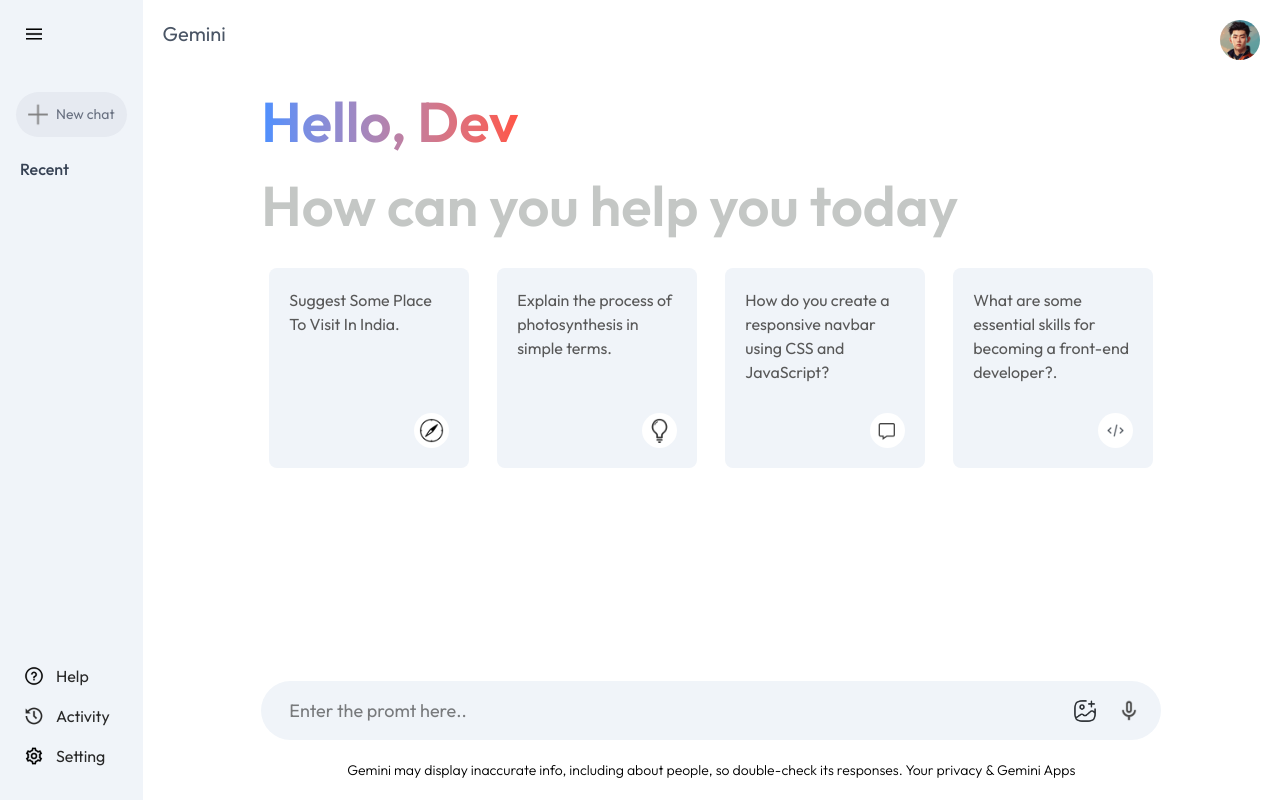
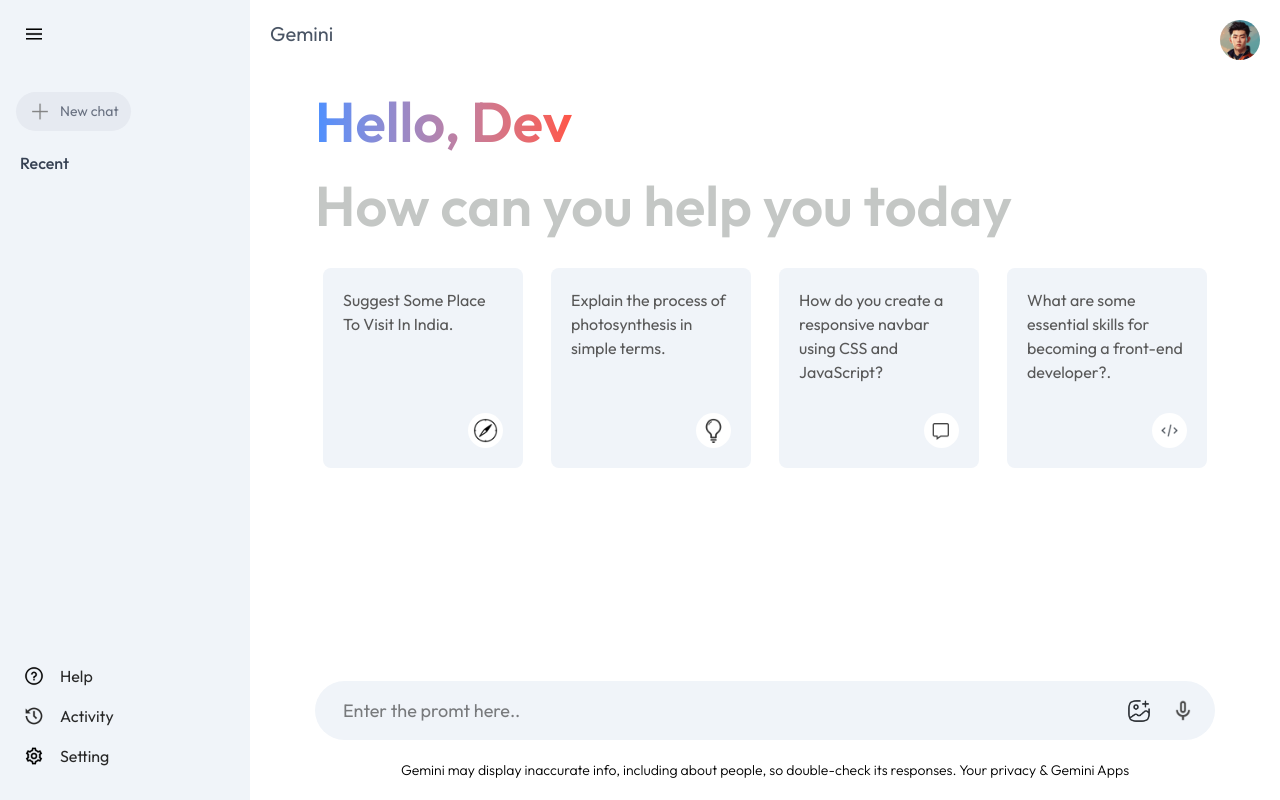
Before and after one commit to manu-sklm/React_Projects, a React (Vite) app in the folder Gemini_Clone/: page / in a window 1280 px wide. Built offline with nearby package versions, Linux system fonts and the light colour scheme.

Commit message:
Version 2: fully functional , but with existing problem: a scrollbar flash at bottom of the recent prompt container

```diff
--- a/Gemini_Clone/src/components/Container.jsx
+++ b/Gemini_Clone/src/components/Container.jsx
@@ -6,7 +6,7 @@
   return (
 
 
-    <div className='flex '>
+    <div className='flex  '>
 
            <Sidebar/>
            <Main/>
--- a/Gemini_Clone/src/components/Main.jsx
+++ b/Gemini_Clone/src/components/Main.jsx
@@ -120,7 +120,7 @@
 
 
            </>):(
-					<div className="px-[5%] max-h-[70vh] overflow-y-scroll scrollbar-hide">
+					<div className="px-[5%] max-h-[70vh] overflow-y-scroll scrollbar-hide mb-5">
 						<div className="my-[40px] flex items-center gap-[20px]">
 							<img src={assets.user} alt="" className="w-[40px] rounded-full" />
 							<p className='self-end max-w-[80%] bg-[#e8f0fe] px-4 py-2 rounded-tl-sm rounded-tr-full rounded-br-full rounded-bl-full text-[16px] '>{input}</p>
@@ -148,7 +148,7 @@
 
                                <p
                                    className={`transition-all duration-500 ease-in-out opacity-0 translate-y-2 ${
-                                    resultData ? 'opacity-100 translate-y-0' : ''
+                                    resultData ? 'opacity-100 translate-y-0 p-7' : ''
                                    } text-[16px] font-light leading-[1.8]`}
                                    dangerouslySetInnerHTML={{ __html: resultData }}
 
@@ -170,9 +170,9 @@
 
 
 
-           <div className={`absolute bottom-0 w-full  mx-auto max-w-[900px] ${showResults? 'shadow-[0_-50px_10px_-6px_rgba(255,255,255,0.6)]'  :''} `}  >
+           <div className={`absolute bottom-0 w-full   mx-auto max-w-[900px] ${showResults? 'shadow-[0_-50px_10px_-6px_rgba(255,255,255,0.6)]'  :''} `}  >
              <div
-                className='flex items-center justify-between bg-[#f0f4f9] px-5 py-2 rounded-full'
+                className='flex items-center justify-between bg-[#f0f4f9] px-5 py-2  rounded-full'
                 >
                   <input type="text"
                     value={inputLocal}
--- a/Gemini_Clone/src/components/Sidebar.jsx
+++ b/Gemini_Clone/src/components/Sidebar.jsx
@@ -6,7 +6,7 @@
 
 const Sidebar = () => {
 
-    const [extented,setExteded]=useState(true);
+    const [extended,setExtended]=useState(true);
     const{prevPrompts} =useSelector((state)=>state.chat);
     const dispatch =useDispatch();
 
@@ -18,34 +18,39 @@
 
   return (
 
-    <div className='inline-flex flex-col justify-between max-h-screen  bg-[#f0f4f9] px-4 py-2'>
+    <div className={`inline-flex flex-col justify-between h-screen bg-[#f0f4f9] px-4 py-2 transition-all duration-300 ease-in-out ${extended ? 'min-w-[250px] w-[250px]' : 'min-w-[80px] w-[80px]' }`}>
+
+
         <div className='mt-4'>
 
 
-             <img src={assets.menu_icon} alt="menu" onClick={()=>{ setExteded(pre=>!pre)}} className='size-[20px] ml-2'/>
+             <img src={assets.menu_icon} alt="menu" onClick={()=>{ setExtended(pre=>!pre)}} className='size-[20px] ml-2'/>
 
              <div className='inline-flex mt-12  items-center gap-2 py-2 px-3 bg-[#e6eaf1] rounded-full text-sm text-gray-500 cursor-pointer '
-             onClick={()=>dispatch(newChat())}
-             >
-                <img src={assets.plus_icon} alt="plus icon"  className='w-[20px]'/>
-                {extented&&<p>New chat</p>}
-             </div>
+                onClick={()=>dispatch(newChat())}
+              >
+                <img src={assets.plus_icon} alt="plus icon"  className='w-[20px] pl-1'/>
+                 <p className={`transition-all duration-300 origin-left whitespace-nowrap overflow-hidden ${extended? 'opacity-100 scale-100 ml-1 max-w-[100px]':'opacity-0 scale-90 ml-0 max-w-0'}`}>
+
+                      New chat
+                  </p>
+              </div>
 
 
 
 
+               <div className={`transition-[opacity,transform] duration-500 origin-left
+  ${extended ? 'opacity-100 scale-100 ' : 'opacity-0 scale-95 overflow-hidden'}
+`}>
+                         <p    className={` my-5 ml-1 text-gray-700 font-medium `}>Recent</p>
 
-
-                {  extented ?
-                    ( <div className=' '>
-                         <p className='my-5 ml-1 text-gray-700 font-medium '>Recent</p>
-                             <div className="flex flex-col overflow-y-auto max-h-[300px] text-[16x]" >
+                         <div className={` flex flex-col  overflow-y-auto max-h-[250px] text-[16px] my-5  text-gray-700  `}>
 
                                {prevPrompts.map((item, index) => (
 						                      <div
 							                       key={index}
 							                       onClick={() => loadPreviousPrompt(item)}
-							                       className="flex items-start gap-2 px-4 py-2 pr-10 rounded-full text-[#282828] hover:bg-[#e2e6eb] cursor-pointer"
+							                       className="flex items-start gap-2 px-4 py-2  rounded-full text-[#282828] hover:bg-[#e2e6eb] cursor-pointer whitespace-nowrap"
 						                      >
 
 								                      <img src={assets.message_icon} alt="message" className="w-[25px] align-middle" />
@@ -54,9 +59,10 @@
 						                   ))}
 
                               </div>
-                             </div>
-                      ):null}
 
+
+
+                </div>
 
            </div>
 
@@ -65,23 +71,27 @@
 
 
 
-       {/* botto */}
-       <div className='flex flex-col mb-4 mt-2'>
-           <div className='inline-flex items-center gap-3 px-2 py-2 rounded-full text-[#282828] hover:bg-[#e2e6eb] cursor-pointer'>
-               <img src={assets.question_icon} alt="question" className='size-[20px]' />
-               {extented&&<p>Help</p>}
+     {/* Bottom Section */}
+           <div className="flex flex-col mb-4 mt-2">
+             {[
+               { icon: assets.question_icon, label: 'Help' },
+               { icon: assets.history_icon, label: 'Activity' },
+               { icon: assets.setting_icon, label: 'Setting' },
+             ].map((item, i) => (
+               <div
+                 key={i}
+                 className="flex items-center gap-3 px-2 py-2 rounded-full text-[#282828] hover:bg-[#e2e6eb] cursor-pointer"
+               >
+                 <img src={item.icon} alt={item.label} className="w-[20px]" />
+                 <span
+                   className={`transition-all duration-300 origin-left whitespace-nowrap
+                     ${extended ? 'opacity-100 scale-100 max-w-[200px] ml-1' : 'opacity-0 scale-90 max-w-0 ml-0 overflow-hidden'}`}
+                 >
+                   {item.label}
+                 </span>
+               </div>
+             ))}
            </div>
-
-           <div className='inline-flex items-center gap-3 px-2 py-2 rounded-full text-[#282828] hover:bg-[#e2e6eb] cursor-pointer'>
-               <img src={assets.history_icon} alt="question" className='size-[20px]' />
-               {extented&&<p>Activity</p>}
-           </div>
-
-           <div className='inline-flex items-center gap-3 px-2 py-2 rounded-full text-[#282828] hover:bg-[#e2e6eb] cursor-pointer'>
-              <img src={assets.setting_icon} alt="question" className='size-[20px]' />
-                {extented&&<p>Setting</p>}
-           </div>
-       </div>
     </div>
 
   )
```
